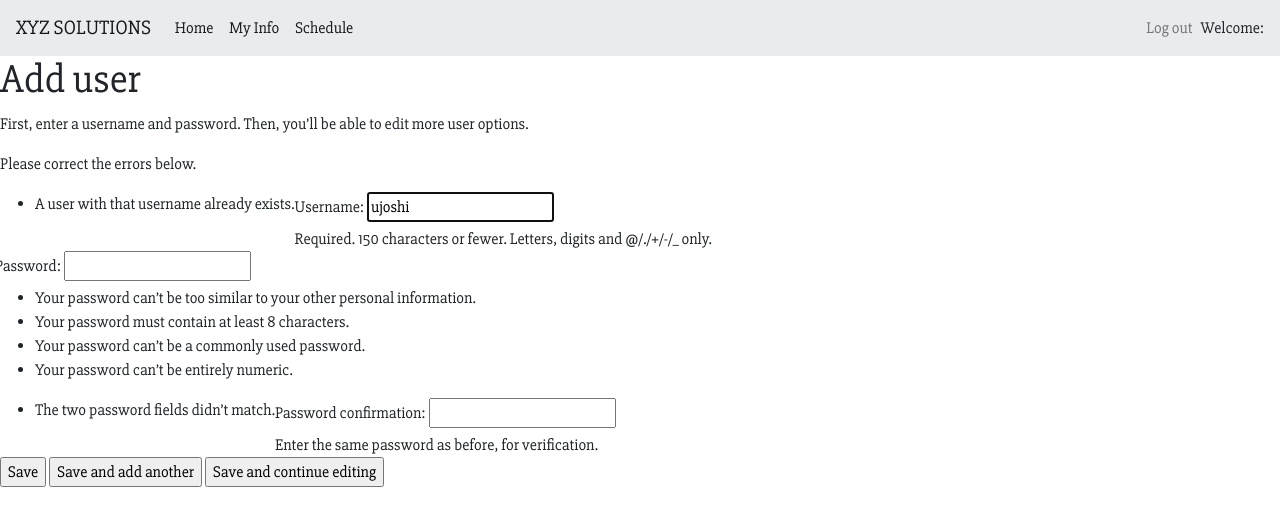
After one commit to manasfonia/Meeting-Management-System, a Django app: page /accounts/profile/add in a window 1280 px wide. The commit adds this page. Shown: the top 526 px of the page. Run offline with Django 3.2, Linux system fonts and the light colour scheme; some libraries are stand-ins or nearby versions.

Commit message:
Second commit

```diff
--- a/firstapp/static/css/firstapp.css
+++ b/firstapp/static/css/firstapp.css
@@ -1,3 +1,4 @@
 body{
     font-family: 'Slabo 27px', serif;
+
 }
--- /dev/null
+++ b/firstapp/templates/firstapp/addempolyer.html
@@ -0,0 +1,131 @@
+{% extends "firstapp/base.html" %}
+{% block content %}
+
+<div id="content" class="colM">
+
+        <h1>Add user</h1>
+        <div id="content-main">
+
+
+
+<form action="" method="post" id="user_form" novalidate=""><input type="hidden" name="csrfmiddlewaretoken" value="ZkWU60BHFXskFSEXqQNMo7Acc9Kb7CB1o9lSp91WdkjKQYYp8Yzy4e7JNy0Nv4Ps">
+
+    <p>First, enter a username and password. Then, you’ll be able to edit more user options.</p>
+
+
+<div>
+
+
+
+
+    <p class="errornote">
+    Please correct the errors below.
+    </p>
+
+
+
+
+
+  <fieldset class="module aligned wide">
+
+
+
+        <div class="form-row errors field-username">
+            <ul class="errorlist"><li>A user with that username already exists.</li></ul>
+
+                <div>
+
+
+                        <label class="required" for="id_username">Username:</label>
+
+                            <input type="text" name="username" value="ujoshi" class="vTextField" maxlength="150" autocapitalize="none" autocomplete="username" autofocus="" required="" id="id_username">
+
+
+
+                        <div class="help">Required. 150 characters or fewer. Letters, digits and @/./+/-/_ only.</div>
+
+                </div>
+
+        </div>
+
+        <div class="form-row field-password1">
+
+
+                <div>
+
+
+                        <label class="required" for="id_password1">Password:</label>
+
+                            <input type="password" name="password1" autocomplete="new-password" required="" id="id_password1">
+
+
+
+                        <div class="help"><ul><li>Your password can’t be too similar to your other personal information.</li><li>Your password must contain at least 8 characters.</li><li>Your password can’t be a commonly used password.</li><li>Your password can’t be entirely numeric.</li></ul></div>
+
+                </div>
+
+        </div>
+
+        <div class="form-row errors field-password2">
+            <ul class="errorlist"><li>The two password fields didn’t match.</li></ul>
+
+                <div>
+
+
+                        <label class="required" for="id_password2">Password confirmation:</label>
+
+                            <input type="password" name="password2" autocomplete="new-password" required="" id="id_password2">
+
+
+
+                        <div class="help">Enter the same password as before, for verification.</div>
+
+                </div>
+
+        </div>
+
+</fieldset>
+
+
+
+
+
+
+
+
+
+
+
+
+
+<div class="submit-row">
+
+<input type="submit" value="Save" class="default" name="_save">
+
+
+<input type="submit" value="Save and add another" name="_addanother">
+<input type="submit" value="Save and continue editing" name="_continue">
+
+
+</div>
+
+
+
+    <script type="text/javascript" id="django-admin-form-add-constants" src="/static/admin/js/change_form.js" data-model-name="user">
+    </script>
+
+
+
+
+<script type="text/javascript" id="django-admin-prepopulated-fields-constants" src="/static/admin/js/prepopulate_init.js" data-prepopulated-fields="[]">
+</script>
+
+
+</div>
+</form></div>
+
+
+        <br class="clear">
+    </div>
+
+{% endblock %}
--- a/firstapp/templates/firstapp/base.html
+++ b/firstapp/templates/firstapp/base.html
@@ -6,13 +6,15 @@
 
     <link rel="stylesheet" href="https://stackpath.bootstrapcdn.com/bootstrap/4.4.1/css/bootstrap.min.css" integrity="sha384-Vkoo8x4CGsO3+Hhxv8T/Q5PaXtkKtu6ug5TOeNV6gBiFeWPGFN9MuhOf23Q9Ifjh" crossorigin="anonymous">
 
-    <script src="https://stackpath.bootstrapcdn.com/bootstrap/4.4.1/js/bootstrap.min.js" integrity="sha384-wfSDF2E50Y2D1uUdj0O3uMBJnjuUD4Ih7YwaYd1iqfktj0Uod8GCExl3Og8ifwB6" crossorigin="anonymous"></script>
-
     <script src="https://code.jquery.com/jquery-3.4.1.slim.min.js" integrity="sha384-J6qa4849blE2+poT4WnyKhv5vZF5SrPo0iEjwBvKU7imGFAV0wwj1yYfoRSJoZ+n" crossorigin="anonymous"></script>
 
     <script src="https://cdn.jsdelivr.net/npm/popper.js@1.16.0/dist/umd/popper.min.js" integrity="sha384-Q6E9RHvbIyZFJoft+2mJbHaEWldlvI9IOYy5n3zV9zzTtmI3UksdQRVvoxMfooAo" crossorigin="anonymous"></script>
 
+    <script src="https://stackpath.bootstrapcdn.com/bootstrap/4.4.1/js/bootstrap.min.js" integrity="sha384-wfSDF2E50Y2D1uUdj0O3uMBJnjuUD4Ih7YwaYd1iqfktj0Uod8GCExl3Og8ifwB6" crossorigin="anonymous"></script>
+
     <link href="https://fonts.googleapis.com/css?family=Slabo+27px&display=swap" rel="stylesheet">
+
+<!--    <link rel="stylesheet" href="static/css/firstapp.css">-->
 
     <style>
         body{
@@ -57,30 +59,11 @@
 
       </ul>
   </div>
+
 </nav>
 
-
-<div class="jumbotron" style="text-align: justify; margin:150px 400px 200px 400px">
-
-    <ul style="font-size: 2rem; list-style-type:none; ">
-        <li>
-            <a class="nav-link active" href="#" >Fix a Meeting</a>
-        </li>
-        <li>
-            <a class="nav-link active " href="#" >Meeting Schedule </a>
-        </li>
-        <li>
-            <a class="nav-link active" href="#" >Employee Database</a>
-        </li>
-
-
-
-
-    </ul>
-
-
-  </div>
-
+ {% block content %}
+{% endblock %}
 
 
 
--- a/firstapp/urls.py
+++ b/firstapp/urls.py
@@ -4,6 +4,9 @@ from django.contrib.auth.views import LoginView
 
 urlpatterns = [
             path('', LoginView.as_view(), name='login'),
-            path('base/', views.DisplayView, name='base')
-
+            path('base/', views.DisplayView, name='base'),
+            path('accounts/profile/fix/', views.FixView, name='fix'),
+            path('accounts/profile/', views.ProfileView, name='profile'),
+            path('accounts/profile/employdata', views.EmView, name='emdata'),
+            path('accounts/profile/add', views.AddEmployer, name='add_employer')
        ]
--- a/firstapp/views.py
+++ b/firstapp/views.py
@@ -1,7 +1,27 @@
 from django.contrib.auth.mixins import LoginRequiredMixin
 from django.shortcuts import render
+from django.template import context
 
+from .models import EmployeeInfo, VisitorInfo
 
 # Create your views here.
 def DisplayView(request):
     return render(request, "base.html")
+
+def FixView(request):
+    return render(request, "fixmeet.html")
+
+def ProfileView(request):
+    return render(request, "profile.html")
+
+def EmView(request):
+    model = EmployeeInfo
+    context ={
+        'designation': model.designation,
+        'user': model.user,
+        'phone': model.phone
+    }
+    return render(request, "employeedata.html")
+
+def AddEmployer(request):
+    return render(request, "addempolyer.html")
```
Also changed, not shown: firstapp/templates/firstapp/employeedata.html (added, +10 -0 lines), firstapp/templates/firstapp/fixmeet.html (+63 -0 lines), firstapp/templates/firstapp/profile.html (added, +46 -0 lines), firstapp/templates/firstapp/updateslot.html (added, +13 -0 lines), db.sqlite3.
